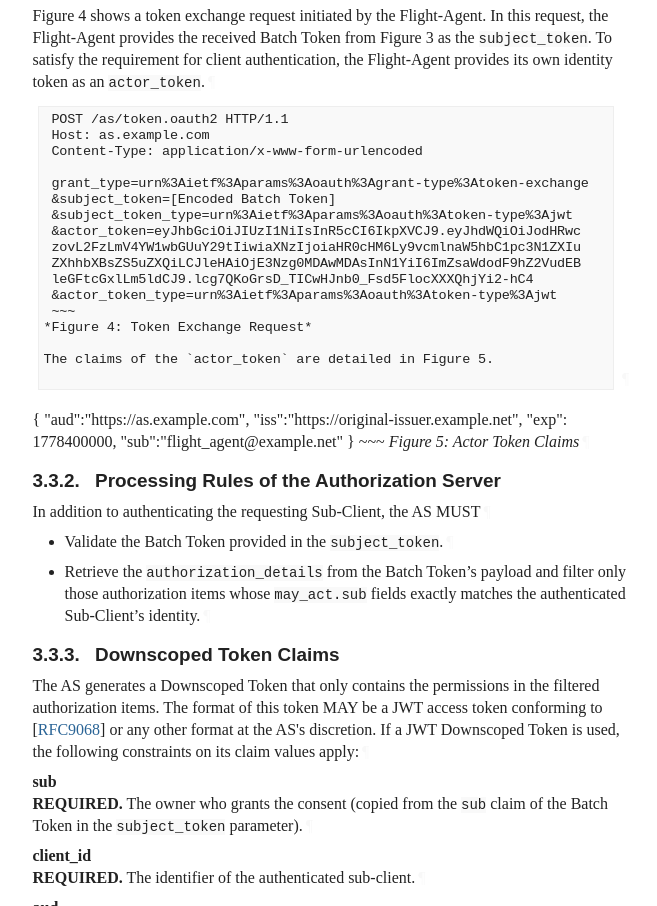
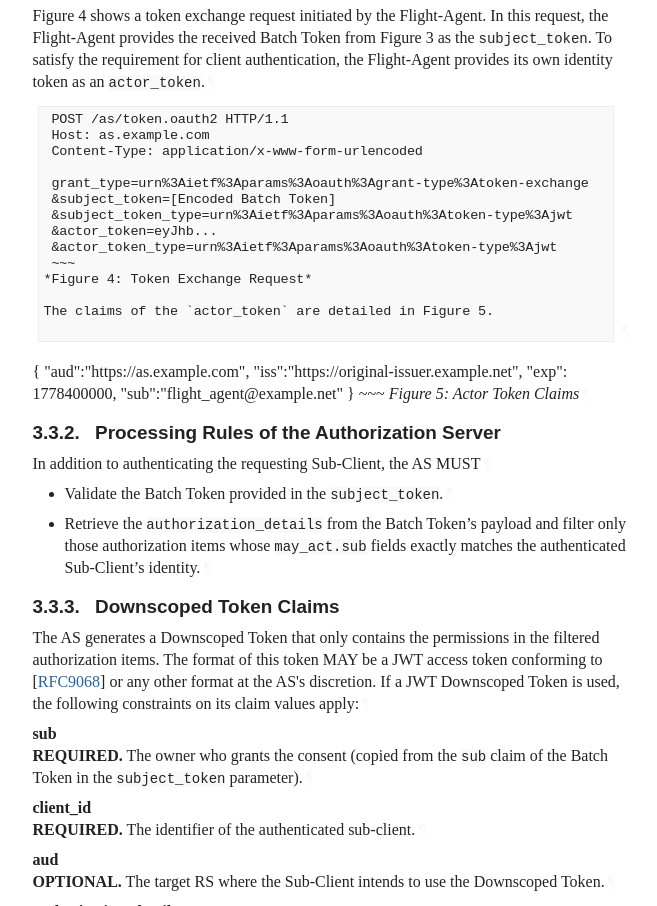
Before and after one commit to NiYuan224/draft-ni-batch-authorization-delegation, a plain HTML site: page draft-ni-batch-authorization-delegation.html in a window 1280 px wide. Shown: the part 8172-9078 px from the top of the page, without its empty margins (92-749 px from the left). Drawn offline with Linux system fonts and the light colour scheme; a web font is replaced by a local one.

Commit message:
Script updating gh-pages from 09de0f7. [ci skip]

```diff
--- a/draft-ni-batch-authorization-delegation.html
+++ b/draft-ni-batch-authorization-delegation.html
@@ -1521,10 +1521,7 @@ svg {
  grant_type=urn%3Aietf%3Aparams%3Aoauth%3Agrant-type%3Atoken-exchange
  &amp;subject_token=[Encoded Batch Token]
  &amp;subject_token_type=urn%3Aietf%3Aparams%3Aoauth%3Atoken-type%3Ajwt
- &amp;actor_token=eyJhbGciOiJIUzI1NiIsInR5cCI6IkpXVCJ9.eyJhdWQiOiJodHRwc
- zovL2FzLmV4YW1wbGUuY29tIiwiaXNzIjoiaHR0cHM6Ly9vcmlnaW5hbC1pc3N1ZXIu
- ZXhhbXBsZS5uZXQiLCJleHAiOjE3Nzg0MDAwMDAsInN1YiI6ImZsaWdodF9hZ2VudEB
- leGFtcGxlLm5ldCJ9.lcg7QKoGrsD_TICwHJnb0_Fsd5FlocXXXQhjYi2-hC4
+ &amp;actor_token=eyJhb...
  &amp;actor_token_type=urn%3Aietf%3Aparams%3Aoauth%3Atoken-type%3Ajwt
  ~~~
 *Figure 4: Token Exchange Request*
```
Also changed, not shown: draft-ni-batch-authorization-delegation.txt.
